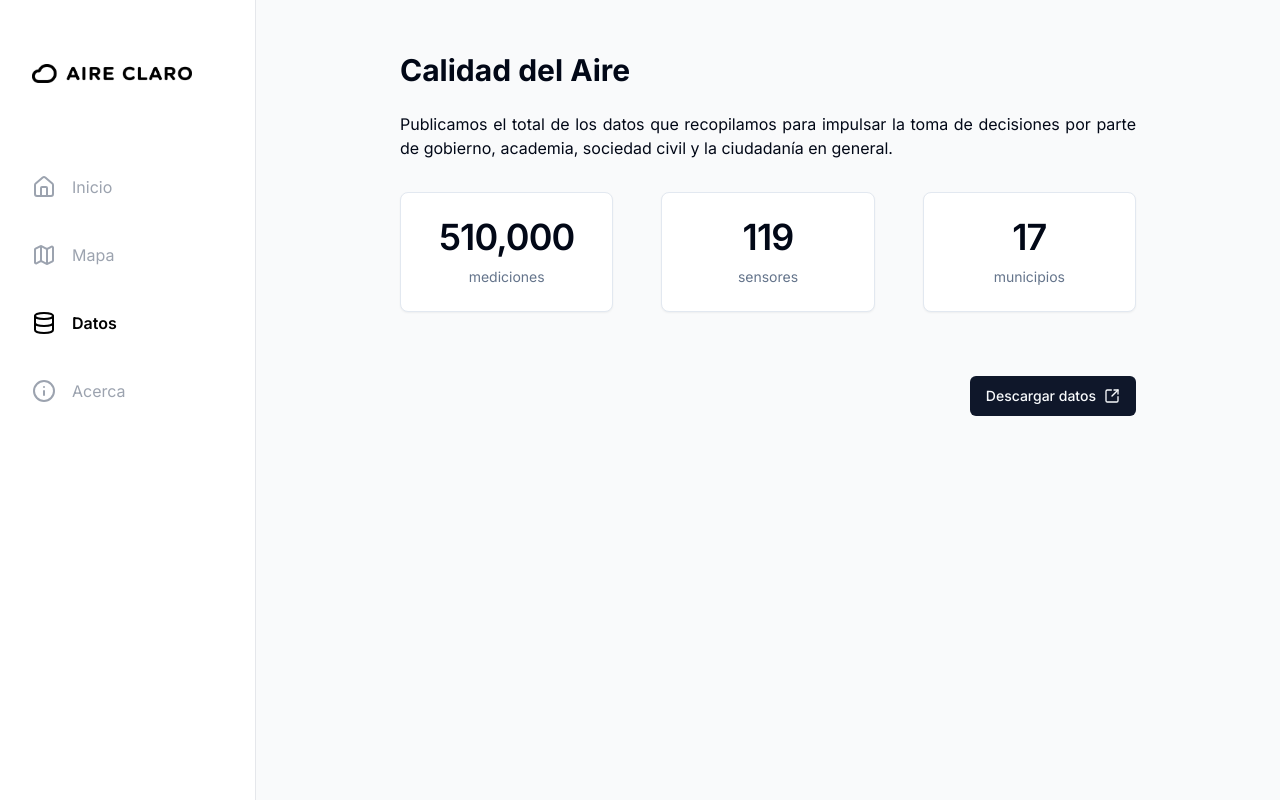
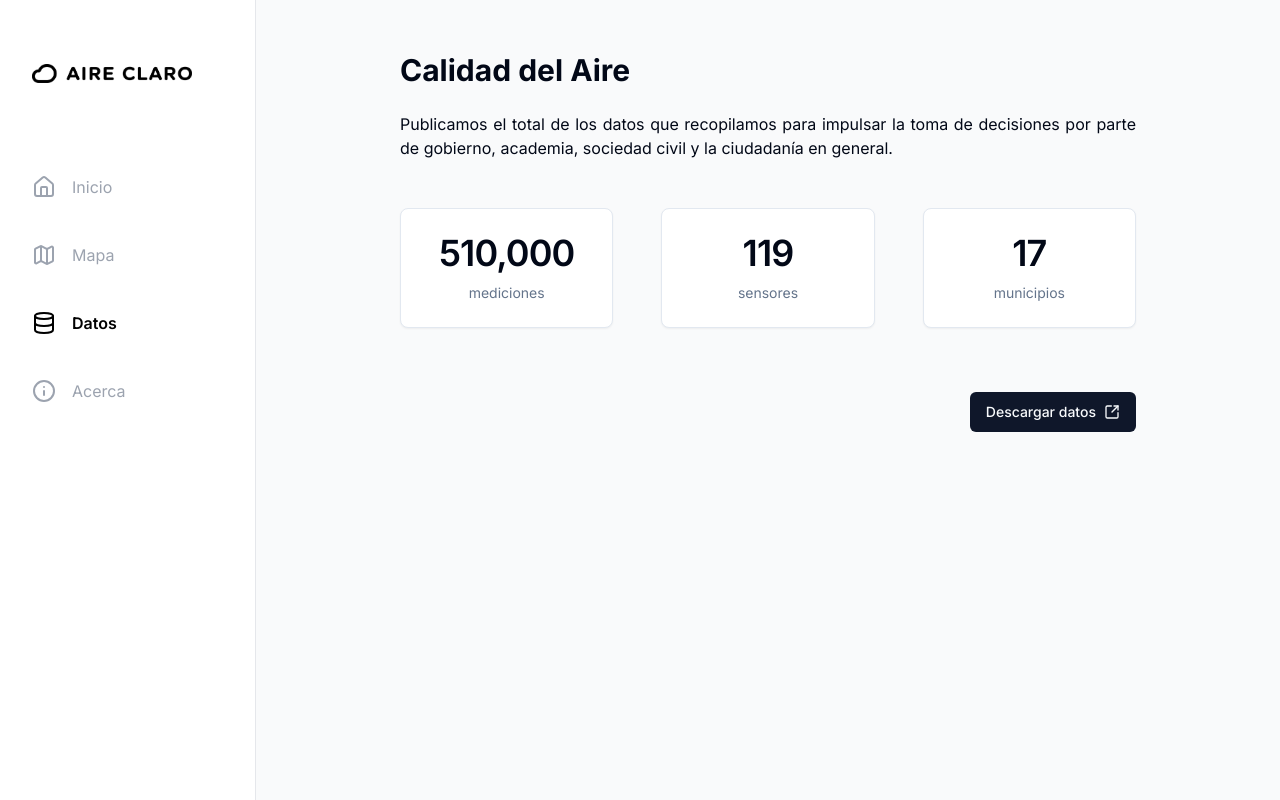
Before and after one commit to edgargutgzz/aireclaro, a Next.js app: page /datos in a window 1280 px wide. Built offline with nearby package versions, Linux system fonts and the light colour scheme.

Commit message:
refactor: Update page layout for Datos component

```diff
--- a/app/datos/page.tsx
+++ b/app/datos/page.tsx
@@ -96,7 +96,7 @@ export default function Datos() {
           </p>
         </div>
         {/*Indicadores*/}
-        <div className="flex flex-col gap-8 pt-8 text-center md:flex-row md:gap-12">
+        <div className="flex flex-col gap-8 pt-8 text-center md:flex-row md:gap-12 md:pt-12">
           <Card className="w-full">
             <CardHeader className="gap-1">
               <CardTitle className="text-3xl md:text-4xl">510,000</CardTitle>
```
